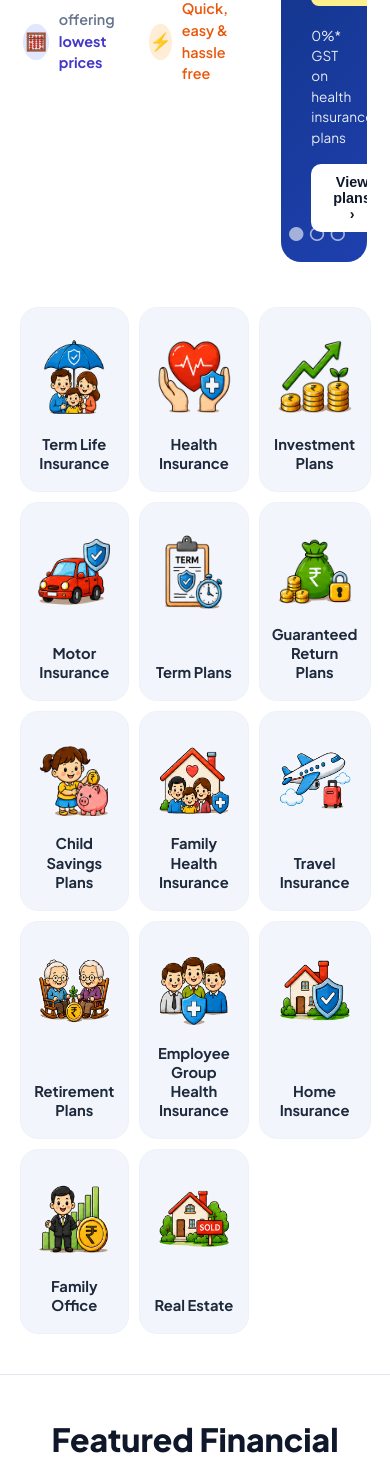
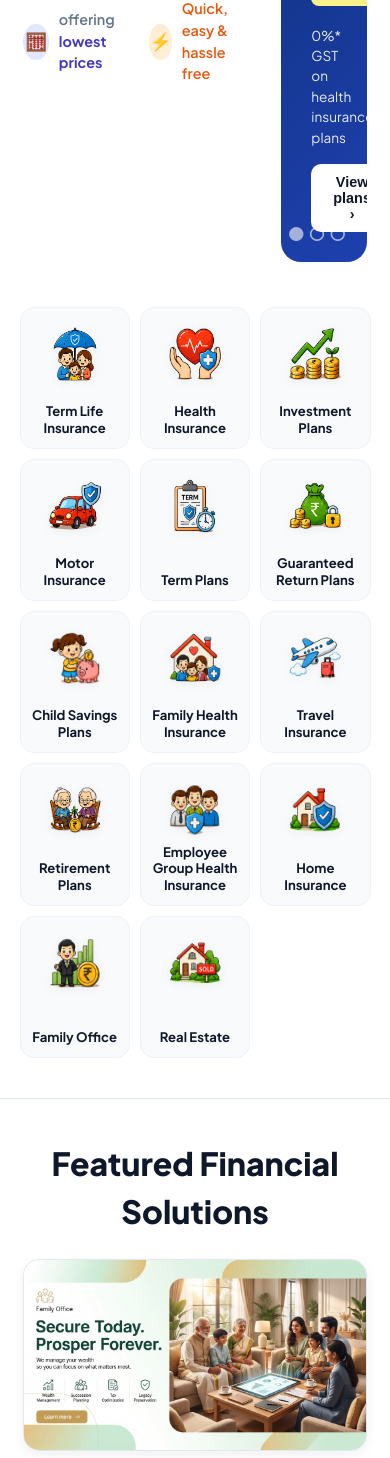
Before and after one commit to infonidhiiq/nidhiiq, a FastAPI app: page / in a window 390 px wide; the page is wider, and only the part inside the window is pictured. Shown: the part 661-2119 px from the top of that part. Run offline with FastAPI, Linux system fonts and the light colour scheme.

Commit message:
Improve mobile responsive styling for templates/index.html

```diff
--- a/templates/index.html
+++ b/templates/index.html
@@ -10,11 +10,12 @@
   <link rel="stylesheet" href="/static/css/main.css">
   <link rel="shortcut icon" href="/static/images/nidhiiq_official_logo.png">
   <style>
-    /* Exact Clean Flat Cards (No Badges, No Shadows) */
+    /* Desktop Default Clean Flat Cards */
+    @media (min-width: 769px) {
       .pb-card-7col {
         background: #f2f6fc !important;
         border-radius: 18px !important;
-      padding: 24px 12px 18px !important;
+        padding: 18px 8px 12px !important;
         text-align: center !important;
         box-shadow: none !important;
         border: 1px solid #eef2f8 !important;
@@ -25,7 +26,7 @@
         align-items: center;
         justify-content: space-between;
         position: relative;
-      min-height: 185px;
+        min-height: 150px;
       }
 
       .pb-card-7col:hover {
@@ -34,20 +35,21 @@
       }
 
       .pb-card-icon-img {
-      width: 78px;
-      height: 78px;
+        width: 62px;
+        height: 62px;
         object-fit: contain;
-      margin-top: 6px;
-      margin-bottom: 14px;
+        margin-top: 4px;
+        margin-bottom: 8px;
         filter: none !important;
         box-shadow: none !important;
       }
 
       .pb-card-7col-title {
-      font-size: 0.92rem !important;
+        font-size: 0.86rem !important;
         font-weight: 700 !important;
         color: #1e293b !important;
-      line-height: 1.3 !important;
+        line-height: 1.25 !important;
+      }
     }
 
     /* Attached Screenshot Header Specific Styling */
```
Lines whose indentation alone changed are shown as unchanged.
